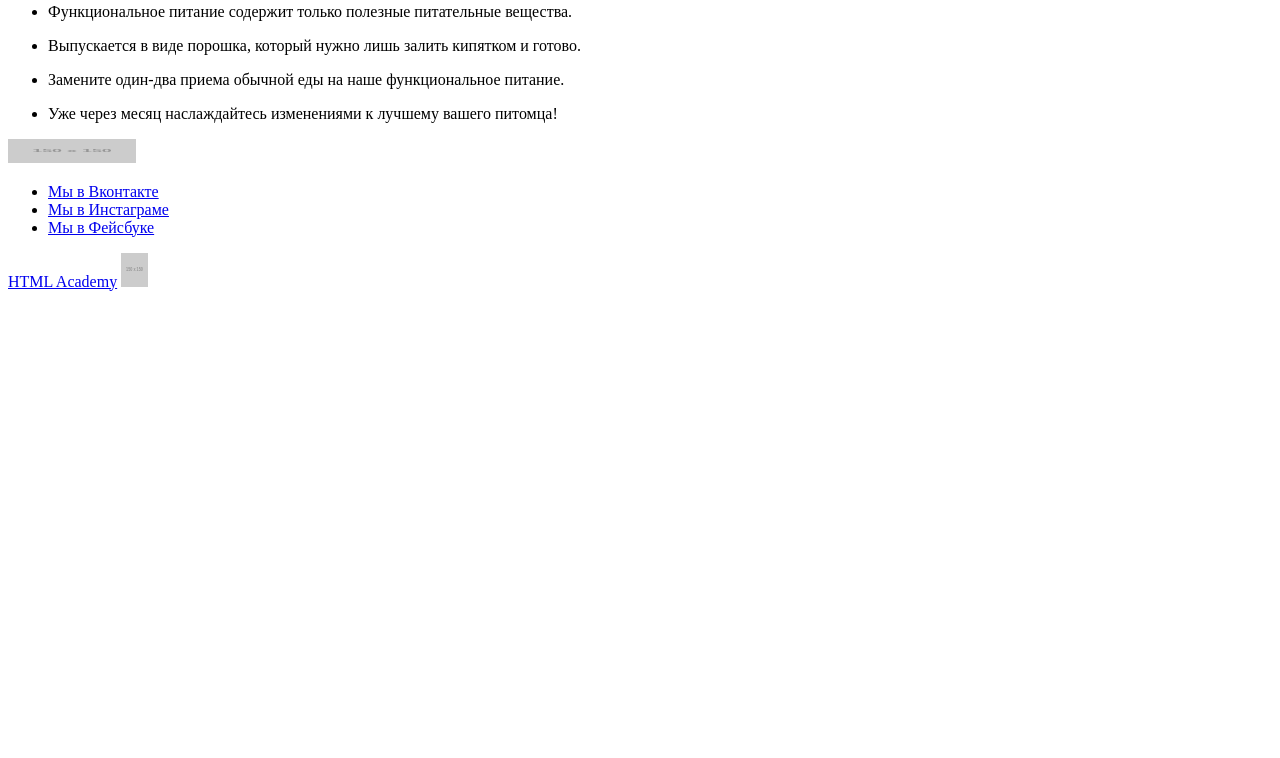
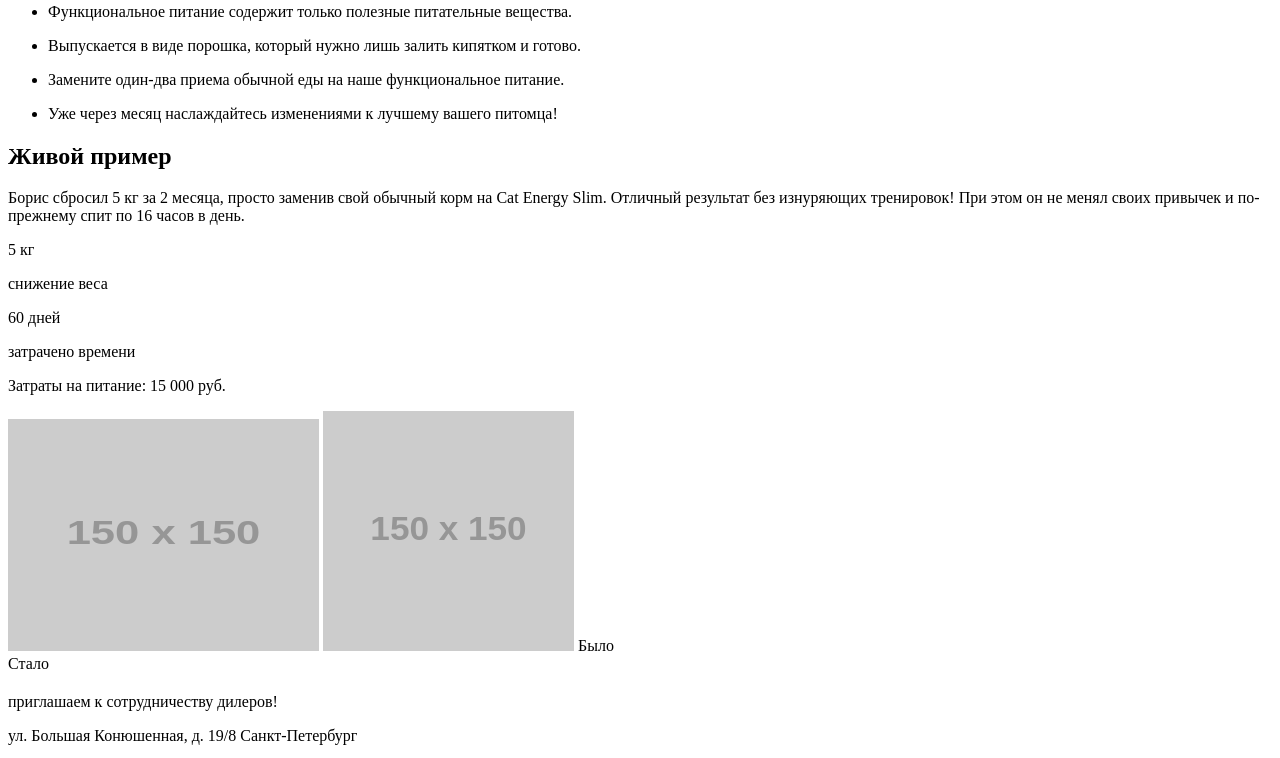
Before and after one commit to valium85/1133189-cat-energy-18, a website: page source/index.html in a window 1280 px wide. Shown: the part 749-1507 px from the top of the page. Before the commit the page ends 1048 px from the top, so only its background shows below. Drawn offline with Linux system fonts and the light colour scheme; placeholder pictures from the web are drawn by us.

Commit message:
Завершает верстку главной страницы

```diff
--- a/source/index.html
+++ b/source/index.html
@@ -55,8 +55,34 @@
           </li>
         </ul>
       </section>
-      <section class="example"></section>
-      <section class="cooperation"></section>
+      <section class="example">
+        <h2 class="heading heading--all">Живой пример</h2>
+        <p class="example-description">Борис сбросил 5 кг за 2 месяца, просто заменив свой обычный корм на Cat Energy Slim. Отличный результат без изнуряющих тренировок! При этом он не менял своих привычек и по-прежнему спит по 16 часов в день.</p>
+        <div class="example__wrapper">
+          <div class="example__feature">
+            <p>5 кг</p>
+            <p>снижение веса</p>
+          </div>
+          <div class="example__feature">
+            <p>60 дней</p>
+            <p>затрачено времени</p>
+          </div>
+        </div>
+        <p>Затраты на питание: 15 000 руб.</p>
+        <div class="example__slider">
+          <img class="example__image example__image--before" src="https://via.placeholder.com/150x150" width="311" height="232" alt="Фото кота до диеты">
+          <img class="example__image example__image--after" src="https://via.placeholder.com/150x150" width="251" height="240" alt="Фото кота после диеты">
+          <span class="example__condition">Было</span>
+          <div class="example__toggle"></div>
+          <span class="example__condition">Стало</span>
+        </div>
+      </section>
+      <section class="cooperation">
+        <h2 class="heading heading--all"></h2>
+        <p class="cooperation__heading">приглашаем к сотрудничеству дилеров!</p>
+        <p class="cooperation__adress">ул. Большая Конюшенная, д. 19/8 Санкт-Петербург</p>
+        <iframe src="https://www.google.com/maps/embed?pb=!1m18!1m12!1m3!1d999.3002879875057!2d30.322808731053662!3d59.9387697644546!2m3!1f0!2f0!3f0!3m2!1i1024!2i768!4f13.1!3m3!1m2!1s0x4696310fca145cc1%3A0x42b32648d8238007!2z0JHQvtC70YzRiNCw0Y8g0JrQvtC90Y7RiNC10L3QvdCw0Y8g0YPQuy4sIDE5LzgsINCh0LDQvdC60YIt0J_QtdGC0LXRgNCx0YPRgNCzLCAxOTExODY!5e0!3m2!1sru!2sru!4v1575987002302!5m2!1sru!2sru" width="320" height="362" frameborder="0" style="border:0;" allowfullscreen=""></iframe>
+      </section>
     </main>
     <footer class="page-footer">
       <a class="page-footer__logo-text" href="https://htmlacademy.ru/intensive/adaptive"><img src="https://via.placeholder.com/150x150" alt="Логотип компании Кэт энерджи" width="128" height="24"></a>
```
